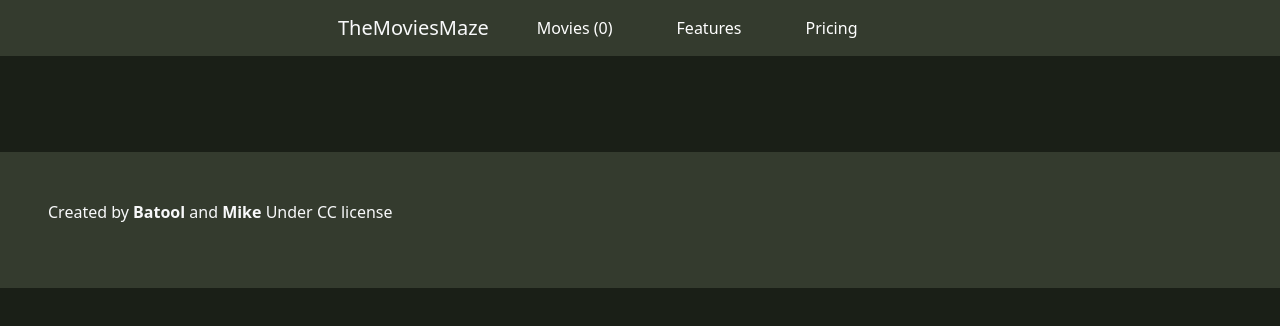
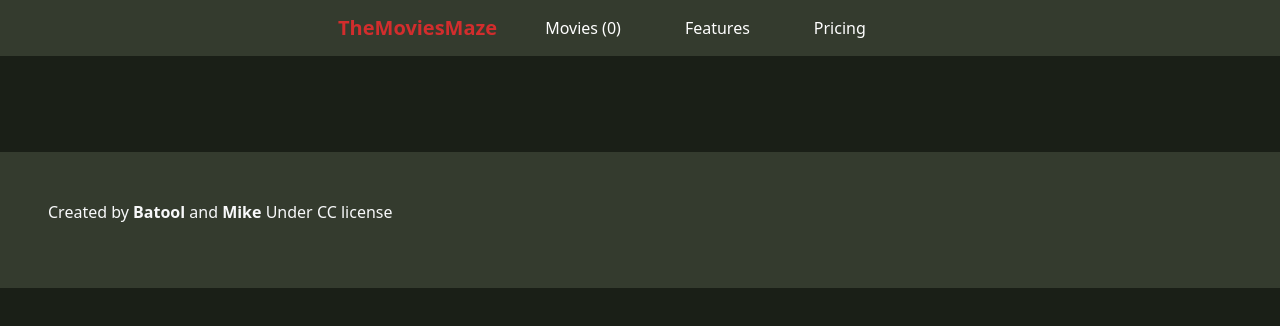
Before and after one commit to Mike111222/theMoviesMaze, a website built with webpack: page src/index.html in a window 1280 px wide. Built offline with nearby package versions, Linux system fonts and the light colour scheme; no server answers.

Commit message:
Add more styling

```diff
--- a/src/index.html
+++ b/src/index.html
@@ -26,7 +26,7 @@
     <div class="col-6">
       <nav class="navbar navbar-expand-lg bg-body-tertiary">
         <div class="container-fluid justify-content-center">
-              <a class="navbar-brand text-light" href="#">TheMoviesMaze</a>
+              <a class="navbar-brand" href="#">TheMoviesMaze</a>
               <button class="navbar-toggler" type="button" data-bs-toggle="collapse" data-bs-target="#navbarNav"
                 aria-controls="navbarNav" aria-expanded="false" aria-label="Toggle navigation">
                 <span class="navbar-toggler-icon"></span>
--- a/src/style.css
+++ b/src/style.css
@@ -1,6 +1,19 @@
 body {
   overflow-x: hidden;
   background-color: #1a1f17;
+}
+
+.navbar-brand {
+  color: #d22d2d;
+  font-weight: 700;
+}
+
+.navbar-brand:hover {
+  color: white;
+}
+
+.nav-link:hover {
+  color: #d22d2d;
 }
 
 footer {
```
